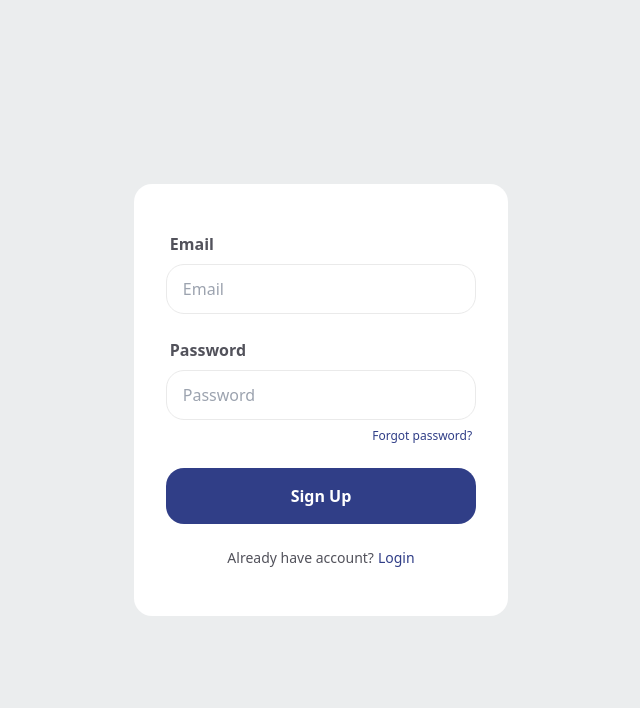
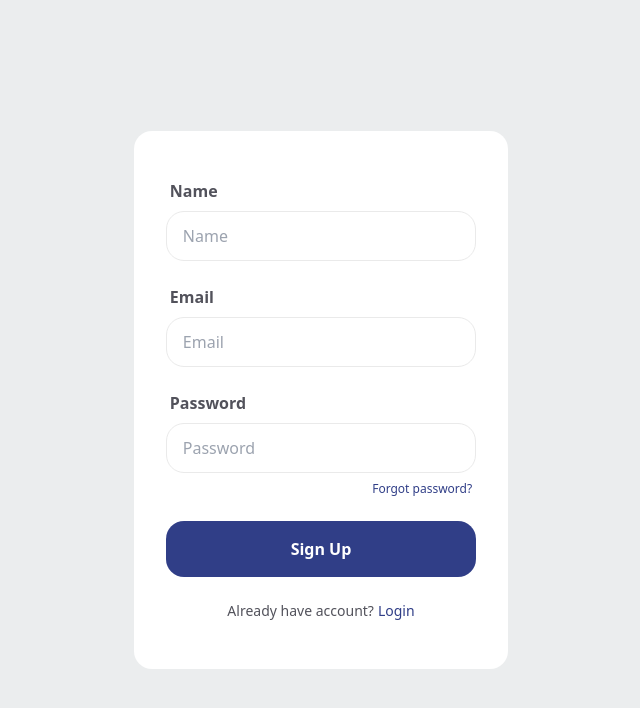
Before and after one commit to josegarzaramos/LightningTasks, a Next.js app: page /sign-up in a window 1280 px wide. Shown: the top 708 px of the page, without its empty margins (319-959 px from the left). Built offline with nearby package versions, Linux system fonts and the light colour scheme; no server answers.

Commit message:
feat add login/sign-up redirection and add sign up user operation

```diff
--- a/src/app/components/Login.jsx
+++ b/src/app/components/Login.jsx
@@ -1,12 +1,20 @@
-import { useState } from 'react';
+import { useState, useEffect } from 'react';
 import { handleLogin } from '../firebase/authService';
 import { useRouter } from 'next/navigation';
+import { useAuthContext } from '../context/AuthContext';
 import Link from 'next/link';
 
 const Login = () => {
   const [email, setEmail] = useState('');
   const [password, setPassword] = useState('');
+  const { user } = useAuthContext();
   const router = useRouter();
+
+  useEffect(() => {
+    if (user) {
+      router.push('/');
+    }
+  }, [user, router]);
 
   const handleSubmit = async (e) => {
     e.preventDefault();
--- a/src/app/components/Signup.jsx
+++ b/src/app/components/Signup.jsx
@@ -1,19 +1,27 @@
-import { useState } from 'react';
-import { handleLogin } from '../firebase/authService';
+import { useEffect, useState } from 'react';
 import { useRouter } from 'next/navigation';
+import { registerUser } from '../firebase/authService';
+import { useAuthContext } from '../context/AuthContext';
 import Link from 'next/link';
 
 const SignUp = () => {
+  const [name, setName] = useState('');
   const [email, setEmail] = useState('');
   const [password, setPassword] = useState('');
+  const { user } = useAuthContext();
   const router = useRouter();
+
+  useEffect(() => {
+    if (user) {
+      router.push('/');
+    }
+  }, [user, router]);
 
   const handleSubmit = async (e) => {
     e.preventDefault();
-    const response = await handleLogin(email, password);
-    if (response.status === 200) {
-      console.log('valid user');
-      router.replace('/');
+    const response = await registerUser({ email, password, name });
+    if (response) {
+      router.push('/');
     }
   };
 
@@ -23,6 +31,20 @@ const SignUp = () => {
         className="flex flex-col bg-white px-8 py-12 h-auto gap-6 rounded-lg"
         onSubmit={handleSubmit}
       >
+        <div className="flex flex-col gap-2">
+          <label htmlFor="email" className="font-bold ml-1 text-zinc-600">
+            Name
+          </label>
+          <input
+            type="text"
+            name="name"
+            id="name"
+            className="border border-gray rounded-lg px-4 py-3 focus-visible:outline focus-visible:outline-1 focus-visible:outline-blue"
+            placeholder="Name"
+            value={name}
+            onChange={(e) => setName(e.target.value)}
+          />
+        </div>
         <div className="flex flex-col gap-2">
           <label htmlFor="email" className="font-bold ml-1 text-zinc-600">
             Email
--- a/src/app/firebase/authService.js
+++ b/src/app/firebase/authService.js
@@ -1,21 +1,35 @@
-import { auth } from './firebase';
-import { createUserWithEmailAndPassword } from 'firebase/auth';
+import { auth, db } from './firebase';
+import { doc, setDoc } from 'firebase/firestore';
+import { createUserWithEmailAndPassword, updateProfile } from 'firebase/auth';
 import { signInWithEmailAndPassword } from 'firebase/auth';
 
-const handleSignup = async (email, password) => {
+export const registerUser = async ({ email, password, name }) => {
   try {
     const userCredential = await createUserWithEmailAndPassword(
       auth,
       email,
       password
     );
-    console.log('User signed up:', userCredential.user);
+    const user = userCredential.user;
+
+    await updateProfile(user, { displayName: name });
+
+    const userRef = doc(db, 'users', user.uid);
+    await setDoc(userRef, {
+      email,
+      name,
+      createdAt: new Date().toISOString(),
+    });
+
+    console.log('User registered successfully:', user);
+    return user;
   } catch (error) {
-    console.error('Error signing up:', error.message);
+    console.error('Error registering user:', error.message);
+    throw error;
   }
 };
 
-async function handleLogin(email, password) {
+export const handleLogin = async (email, password) => {
   try {
     const userCredential = await signInWithEmailAndPassword(
       auth,
@@ -33,6 +47,4 @@ async function handleLogin(email, password) {
       error: error.message,
     };
   }
-}
-
-export { handleSignup, handleLogin };
+};
```
